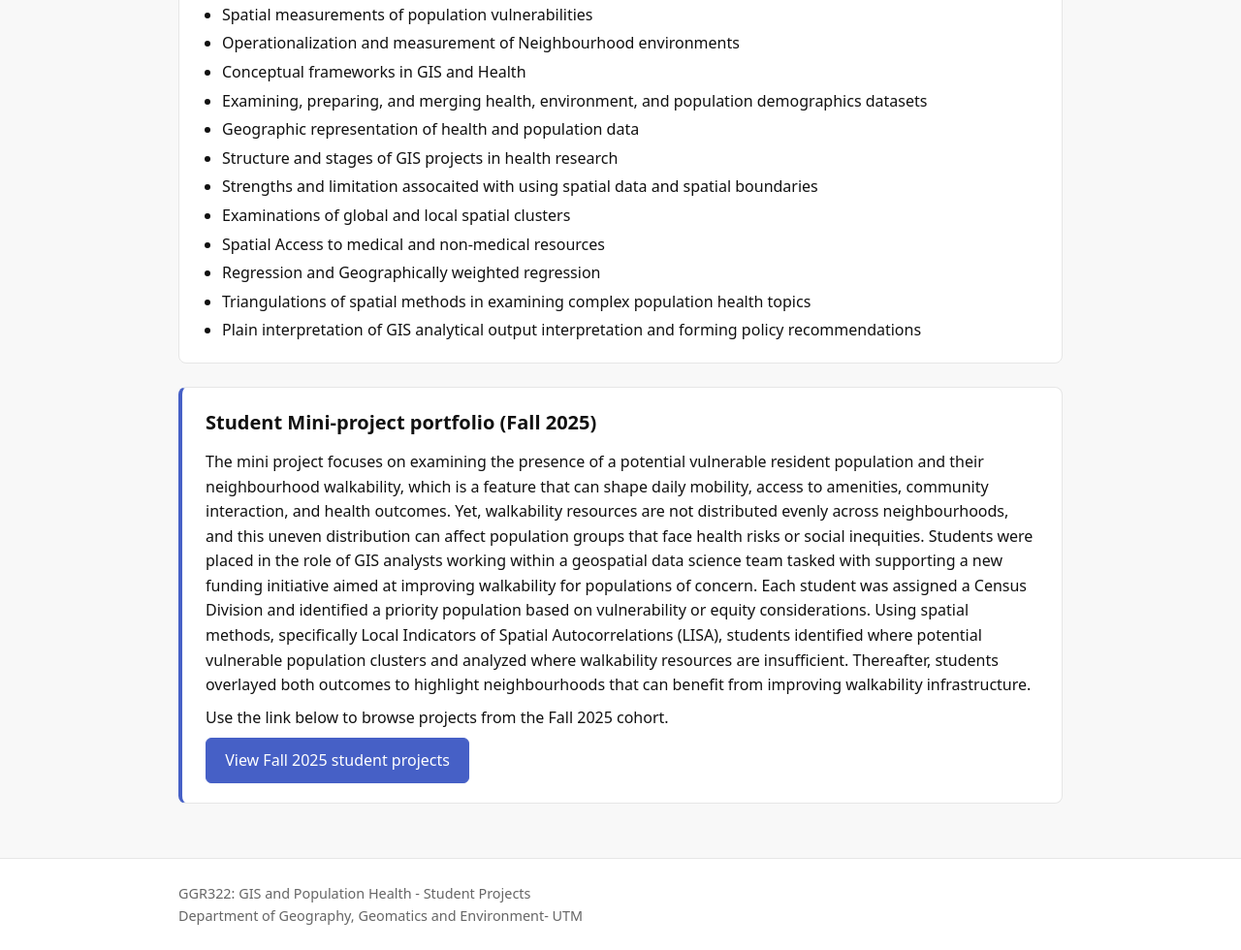
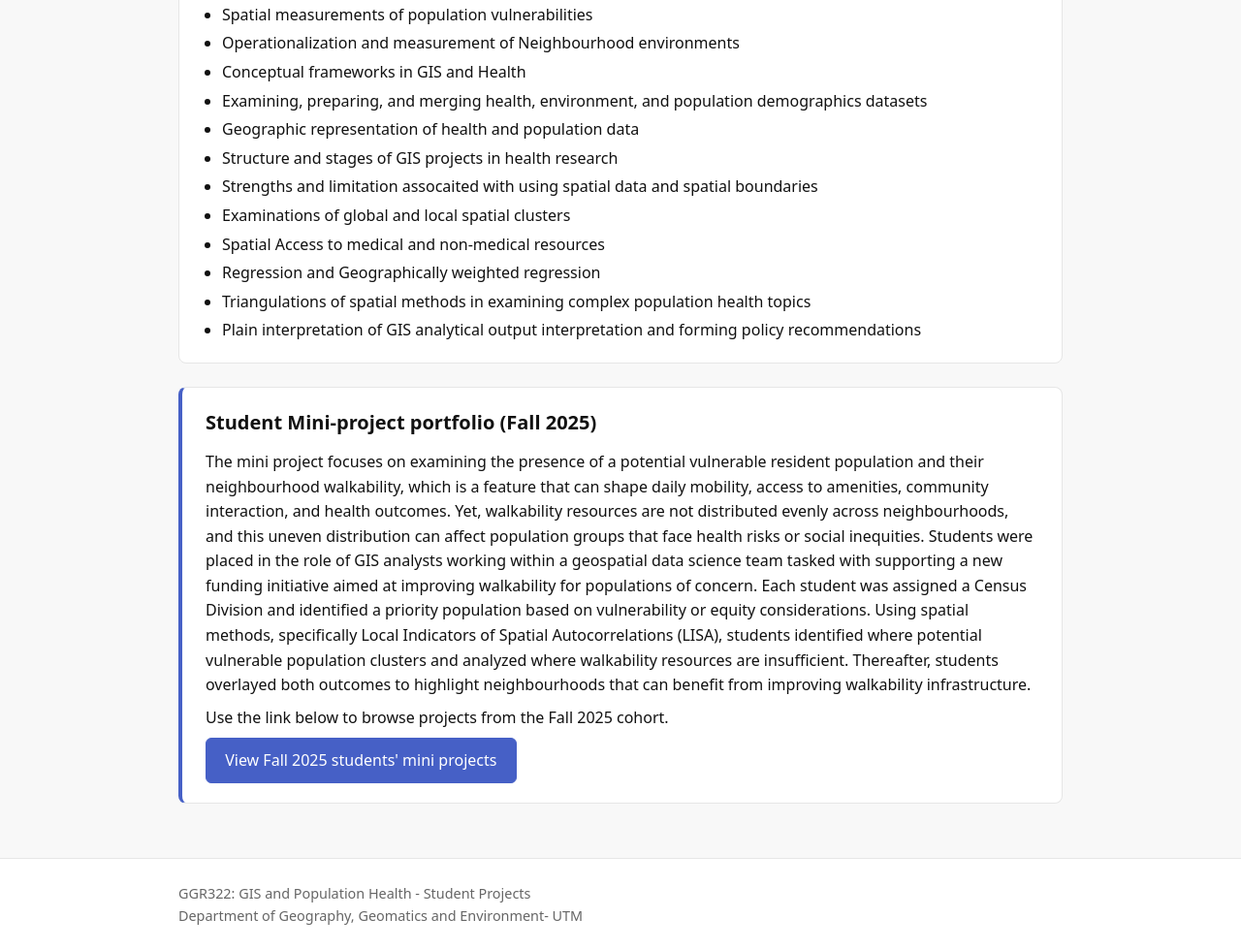
Before and after one commit to Population-Health/GGR322, a plain HTML site: page index.html in a window 1280 px wide. Shown: the part 1035-2015 px from the top of the page at 97% size. Drawn offline with Linux system fonts and the light colour scheme.

Commit message:
Update index.html

```diff
--- a/index.html
+++ b/index.html
@@ -85,7 +85,7 @@ Spatial examination of population health entails engaging with population vulner
       </p>
       <p>
         <a class="button" href="portfolio.html">
-          View Fall 2025 student projects
+          View Fall 2025 students' mini projects
         </a>
       </p>
     </section>
```
